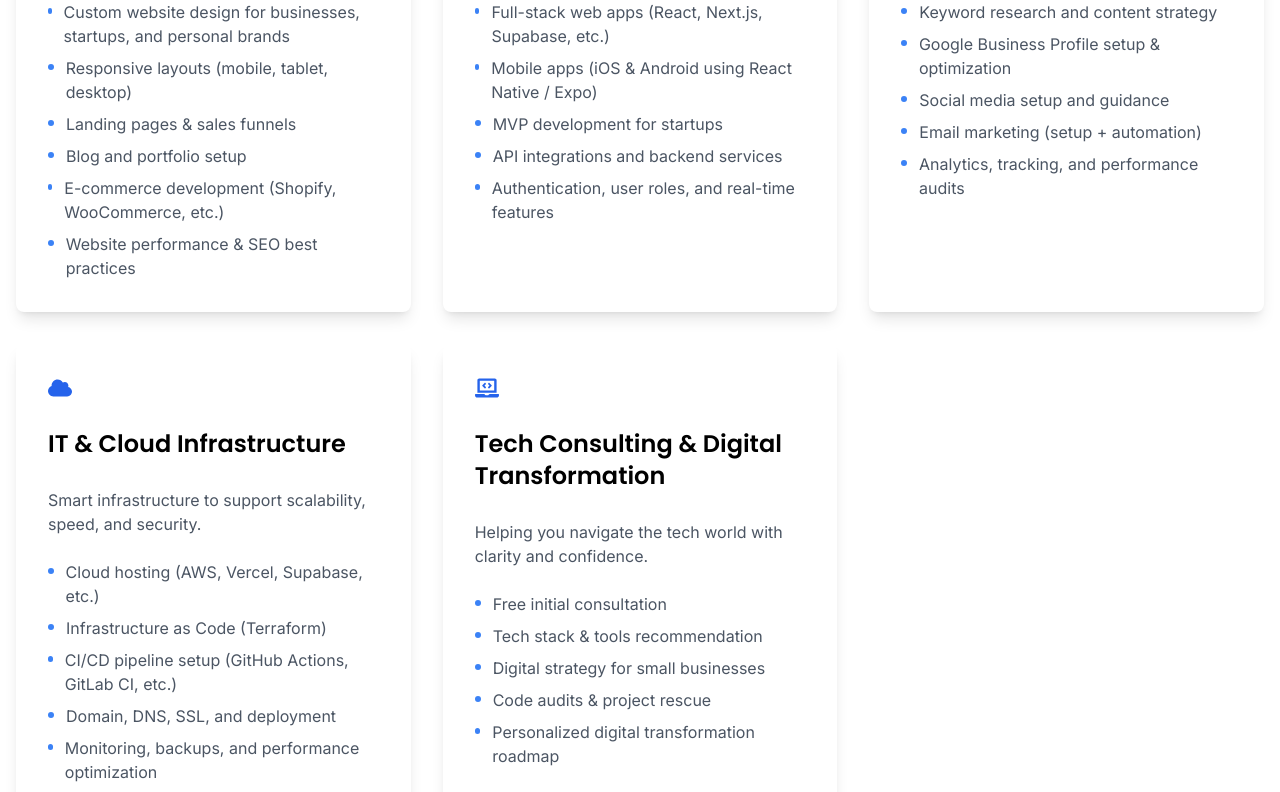
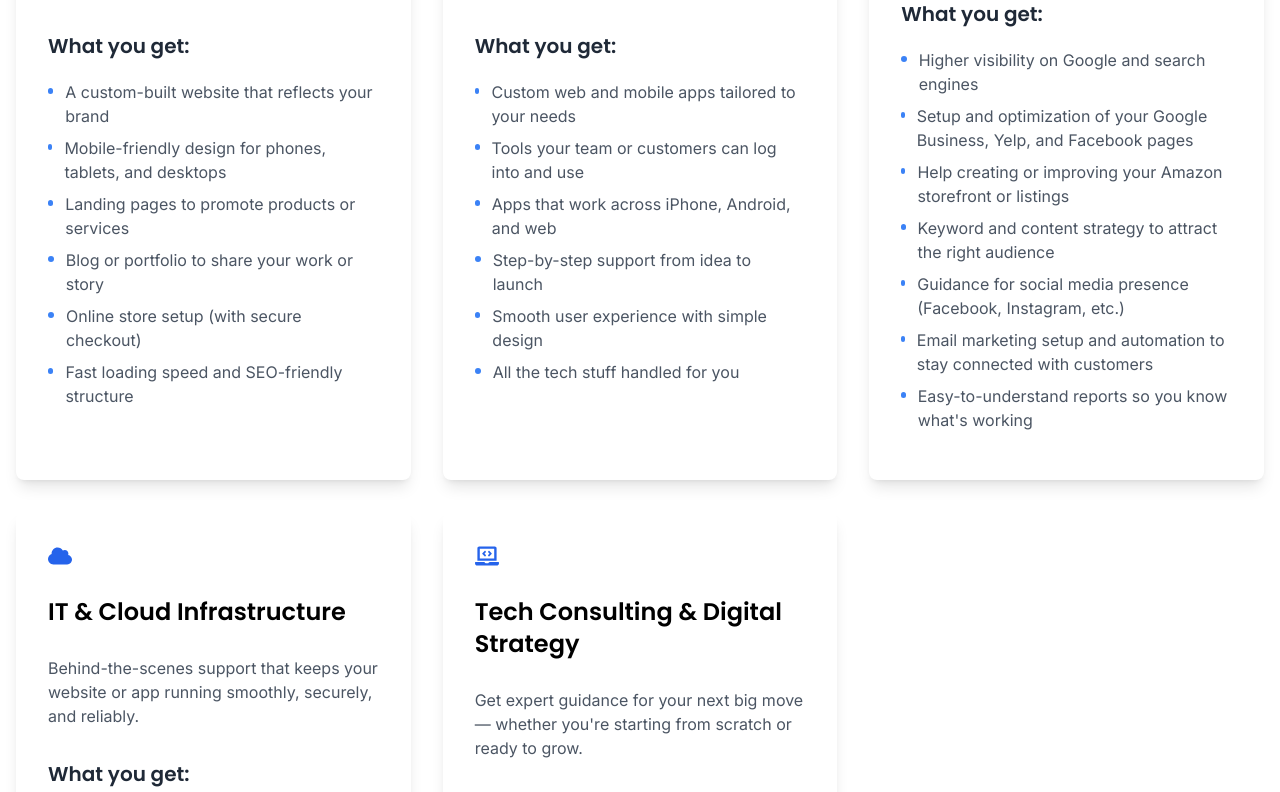
Before and after one commit to longla/thejoydigi, a Next.js app: page / in a window 1280 px wide. Shown: the part 1328-2120 px from the top of the page. Built offline with nearby package versions, Linux system fonts and the light colour scheme.

Commit message:
style: update What you get heading font to match design

```diff
--- a/src/components/landing.tsx
+++ b/src/components/landing.tsx
@@ -153,71 +153,74 @@ export default function Landing() {
       id: 1,
       title: "Website Design & Development",
       description:
-        "Crafting beautiful, responsive websites tailored to your brand and goals.",
+        "Build a stunning, modern website that works beautifully on all devices — and turns visitors into customers.",
       icon: <FaCode className="w-6 h-6" />,
       features: [
-        "Custom website design for businesses, startups, and personal brands",
-        "Responsive layouts (mobile, tablet, desktop)",
-        "Landing pages & sales funnels",
-        "Blog and portfolio setup",
-        "E-commerce development (Shopify, WooCommerce, etc.)",
-        "Website performance & SEO best practices",
+        "A custom-built website that reflects your brand",
+        "Mobile-friendly design for phones, tablets, and desktops",
+        "Landing pages to promote products or services",
+        "Blog or portfolio to share your work or story",
+        "Online store setup (with secure checkout)",
+        "Fast loading speed and SEO-friendly structure",
       ],
     },
     {
       id: 2,
       title: "Web & Mobile App Development",
       description:
-        "Building powerful, interactive applications to bring your ideas to life.",
+        "Turn your ideas into real products — like customer portals, tools, or mobile apps — that people can use anywhere.",
       icon: <FaMobile className="w-6 h-6" />,
       features: [
-        "Full-stack web apps (React, Next.js, Supabase, etc.)",
-        "Mobile apps (iOS & Android using React Native / Expo)",
-        "MVP development for startups",
-        "API integrations and backend services",
-        "Authentication, user roles, and real-time features",
+        "Custom web and mobile apps tailored to your needs",
+        "Tools your team or customers can log into and use",
+        "Apps that work across iPhone, Android, and web",
+        "Step-by-step support from idea to launch",
+        "Smooth user experience with simple design",
+        "All the tech stuff handled for you",
       ],
     },
     {
       id: 3,
       title: "SEO & Digital Marketing",
-      description: "Helping your business get found and grow online.",
+      description:
+        "Get your business in front of the right people — on Google, social media, and popular platforms like Yelp and Amazon.",
       icon: <FaRocket className="w-6 h-6" />,
       features: [
-        "On-page, technical, and local SEO",
-        "Keyword research and content strategy",
-        "Google Business Profile setup & optimization",
-        "Social media setup and guidance",
-        "Email marketing (setup + automation)",
-        "Analytics, tracking, and performance audits",
+        "Higher visibility on Google and search engines",
+        "Setup and optimization of your Google Business, Yelp, and Facebook pages",
+        "Help creating or improving your Amazon storefront or listings",
+        "Keyword and content strategy to attract the right audience",
+        "Guidance for social media presence (Facebook, Instagram, etc.)",
+        "Email marketing setup and automation to stay connected with customers",
+        "Easy-to-understand reports so you know what's working",
       ],
     },
     {
       id: 4,
       title: "IT & Cloud Infrastructure",
       description:
-        "Smart infrastructure to support scalability, speed, and security.",
+        "Behind-the-scenes support that keeps your website or app running smoothly, securely, and reliably.",
       icon: <FaCloud className="w-6 h-6" />,
       features: [
-        "Cloud hosting (AWS, Vercel, Supabase, etc.)",
-        "Infrastructure as Code (Terraform)",
-        "CI/CD pipeline setup (GitHub Actions, GitLab CI, etc.)",
-        "Domain, DNS, SSL, and deployment",
-        "Monitoring, backups, and performance optimization",
+        "Secure hosting and domain setup",
+        "Automated systems for easy updates and backups",
+        "Fast and reliable performance for your users",
+        "Setup of accounts and tools to manage your tech",
+        "Peace of mind that everything 'just works'",
       ],
     },
     {
       id: 5,
-      title: "Tech Consulting & Digital Transformation",
+      title: "Tech Consulting & Digital Strategy",
       description:
-        "Helping you navigate the tech world with clarity and confidence.",
+        "Get expert guidance for your next big move — whether you're starting from scratch or ready to grow.",
       icon: <FaLaptopCode className="w-6 h-6" />,
       features: [
-        "Free initial consultation",
-        "Tech stack & tools recommendation",
-        "Digital strategy for small businesses",
-        "Code audits & project rescue",
-        "Personalized digital transformation roadmap",
+        "Free initial consultation to understand your goals",
+        "A clear roadmap for your website, app, or digital plan",
+        "Honest advice on what tech you actually need",
+        "Audits or reviews of your current setup",
+        "Personalized solutions — no cookie-cutter stuff",
       ],
     },
   ];
@@ -277,6 +280,10 @@ export default function Landing() {
                     {service.title}
                   </h3>
                   <p className="text-gray-600 mb-6">{service.description}</p>
+                  <div className="mb-4">
+                    <h4 className="text-xl font-heading font-semibold text-gray-800 mb-3">
+                      What you get:
+                    </h4>
                     <ul className="space-y-2">
                       {service.features?.map((feature, index) => (
                         <li
@@ -290,13 +297,14 @@ export default function Landing() {
                     </ul>
                   </div>
                 </div>
+              </div>
             ))}
           </div>
           <div className="text-center mt-12">
             <p className="text-gray-600 italic mb-6 flex items-center justify-center gap-2">
               <FaComments className="w-5 h-5 text-blue-600" />
-              Not sure what you need? Let's chat! Book a free consultation and
-              I'll help you figure out the right path.
+              Not sure what you need yet? Let's talk. I offer a free consult to
+              help you figure out the best next step.
             </p>
             <a
               href="#booking"
```
Lines whose indentation alone changed are shown as unchanged.
